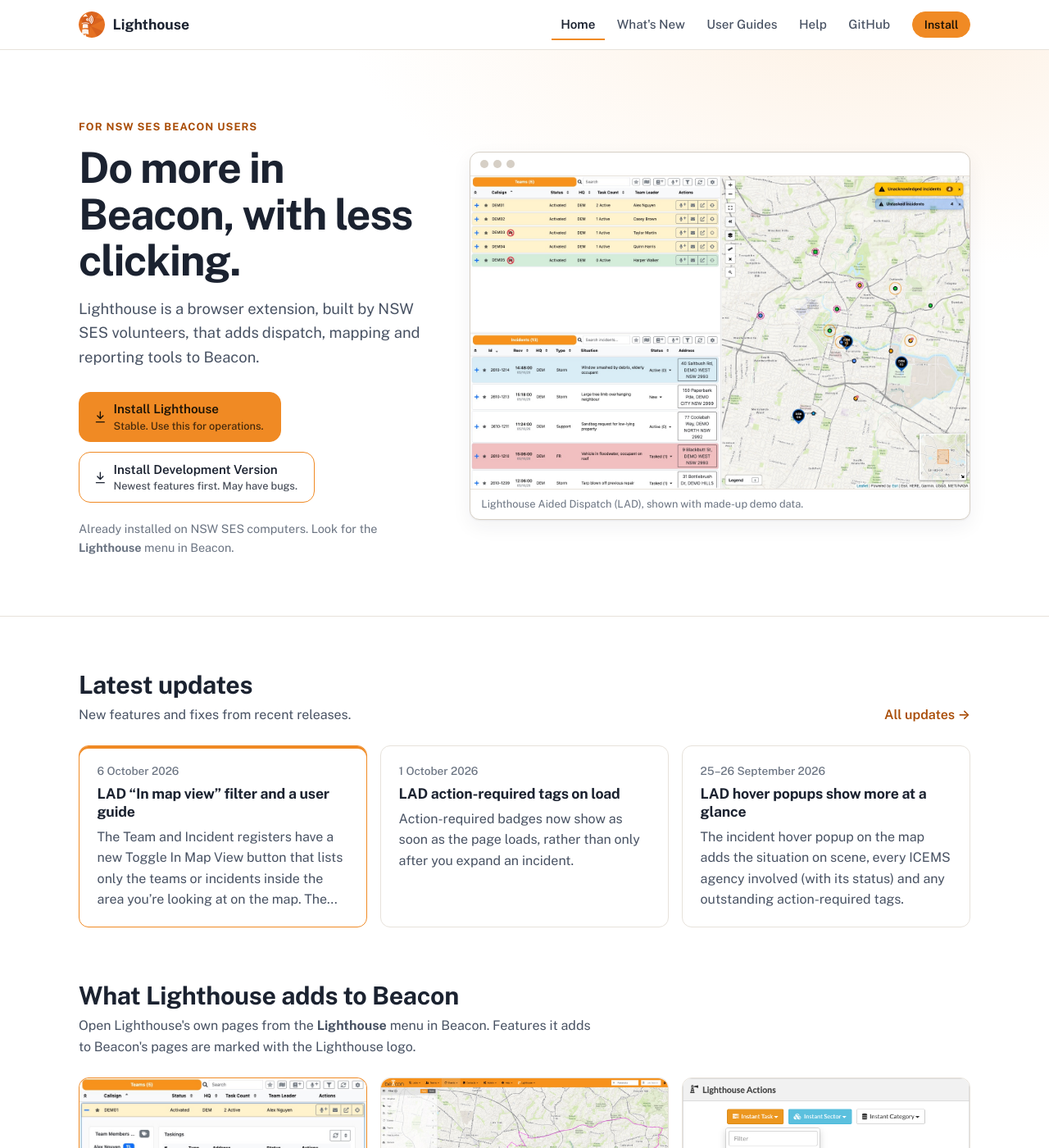
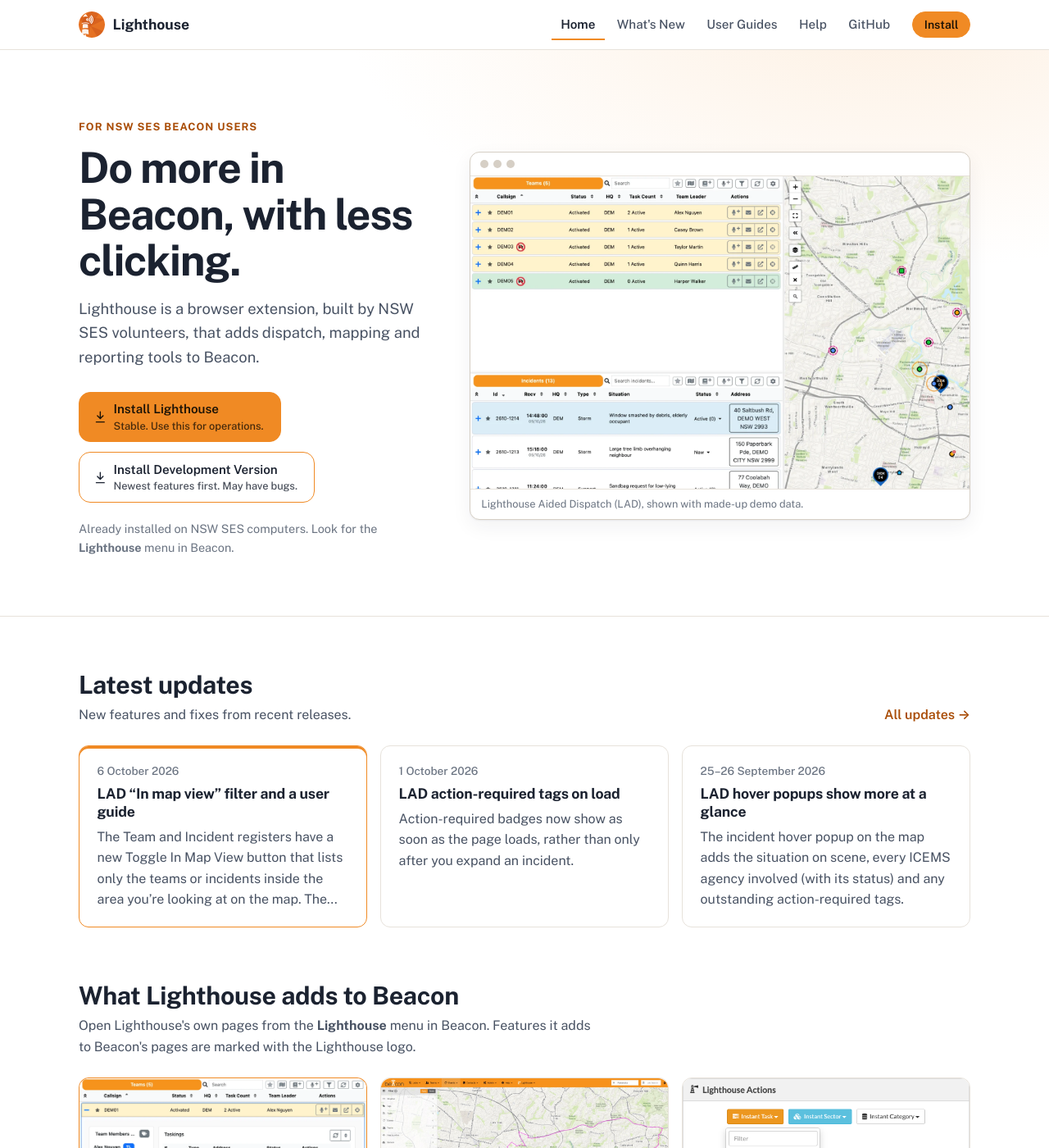
Before and after one commit to NSWSESMembers/lighthouse.ses.nsw.gov.au, a Jekyll site: the page built from index.html, in a window 1280 px wide and 1400 px high. Shown: the whole window at 82% size. Built offline with Jekyll 4.4.1, drawn with Linux system fonts in a browser that asks for light colours.

Commit message:
Sharper home page screenshots
- Recapture the LAD shots at 2x (demo-data harness) so they're crisp on
  high-DPI screens, and save them as WebP.
- Crop the hero to the registers plus the busy part of the map, so its text
  is readable instead of a whole 1600px window squeezed into ~600px.
- Stop the hover popup and Quick Filters images being stretched beyond
  their size: mark them 2x (srcset) and use object-fit: scale-down.

Co-Authored-By: Claude Opus 5.5 <noreply@anthropic.com>

```diff
--- a/assets/site.css
+++ b/assets/site.css
@@ -177,11 +177,12 @@ a.card:hover h3 { color: var(--accent-ink); }
 .card-featured { border-color: var(--accent); box-shadow: inset 0 3px 0 var(--accent); }
 .card-media { display: block; width: calc(100% + 2.7rem); max-width: none; height: 11rem; margin: -1.25rem -1.35rem 1.1rem; object-fit: cover; object-position: top left; border-bottom: 1px solid var(--line); border-radius: var(--radius) var(--radius) 0 0; background: var(--bg-soft); }
 .card-featured .card-media { margin-top: -1.25rem; }
+.card-media.fit { object-fit: scale-down; object-position: center top; }
 .gallery { display: grid; gap: 1rem; grid-template-columns: repeat(auto-fill, minmax(min(100%, 15rem), 1fr)); }
 .gallery figure { margin: 0; display: flex; flex-direction: column; background: var(--bg-card); border: 1px solid var(--line); border-radius: var(--radius); overflow: hidden; }
 .gallery a { display: block; aspect-ratio: 16 / 10; background: var(--bg-soft); border-bottom: 1px solid var(--line); }
 .gallery img { display: block; width: 100%; height: 100%; object-fit: cover; object-position: top center; }
-.gallery img.fit { object-fit: contain; object-position: center; padding: 1rem; }
+.gallery img.fit { object-fit: scale-down; object-position: center; padding: 1rem; }
 .gallery figcaption { padding: .85rem 1rem 1rem; color: var(--ink-2); font-size: .925rem; }
 .gallery figcaption strong { color: var(--ink); }
 .feature-icon { display: grid; place-items: center; width: 2.5rem; height: 2.5rem; margin-bottom: .9rem; color: var(--accent-ink); background: var(--accent-soft); border-radius: 10px; }
--- a/index.html
+++ b/index.html
@@ -38,7 +38,7 @@ description: Lighthouse is a browser extension, built by NSW SES volunteers, tha
 		</div>
 		<figure class="screenshot">
 			<div class="screenshot-bar" aria-hidden="true"><span></span><span></span><span></span></div>
-			<img src="/images/lad-screenshot.jpg" width="1600" height="1000" alt="Lighthouse Aided Dispatch: team and incident registers beside a map of incidents and teams">
+			<img src="/images/lad-screenshot.webp" width="1680" height="1050" alt="Lighthouse Aided Dispatch: team and incident registers beside a map of incidents and teams">
 			<figcaption>Lighthouse Aided Dispatch (LAD), shown with made-up demo data.</figcaption>
 		</figure>
 	</div>
@@ -84,7 +84,7 @@ description: Lighthouse is a browser extension, built by NSW SES volunteers, tha
 		</div>
 		<div class="grid">
 			<div class="card card-featured">
-				<img class="card-media" src="/images/lad-team.jpg" alt="A LAD team row expanded to show members, matched vehicle and taskings" loading="lazy">
+				<img class="card-media" src="/images/lad-team.webp" alt="A LAD team row expanded to show members, matched vehicle and taskings" loading="lazy">
 				<h3>Lighthouse Aided Dispatch</h3>
 				<p>LAD is a tasking dashboard. Track and task teams and incidents on one screen, with a live map, ICEMS messages, radio and vehicle tracking, alerts and shared map layers.</p>
 				<a class="card-link" href="/guides/lad/">LAD user guide →</a>
@@ -110,7 +110,7 @@ description: Lighthouse is a browser extension, built by NSW SES volunteers, tha
 				<p>Live Job Summary, Job Statistics and Team Summary screens, made for the big screen in an operations room.</p>
 			</div>
 			<div class="card">
-				<img class="card-media" src="/images/quick.png" alt="Lighthouse quick filters and saved filter collections on the job register" loading="lazy">
+				<img class="card-media fit" src="/images/feature-quick-filters.webp" srcset="/images/feature-quick-filters.webp 2x" alt="Lighthouse quick filters and saved filter collections on the job register" loading="lazy">
 				<h3>Registers and exports</h3>
 				<ul>
 					<li>Quick filters such as "All outstanding jobs"</li>
@@ -134,19 +134,19 @@ description: Lighthouse is a browser extension, built by NSW SES volunteers, tha
 		</div>
 		<div class="gallery">
 			<figure>
-				<a href="/images/lad-hover.png"><img class="fit" src="/images/lad-hover.png" alt="Map hover popup showing an incident's priority, type, address, status and ICEMS agencies" loading="lazy"></a>
+				<a href="/images/lad-hover.webp"><img class="fit" src="/images/lad-hover.webp" srcset="/images/lad-hover.webp 2x" alt="Map hover popup showing an incident's priority, type, address, status and ICEMS agencies" loading="lazy"></a>
 				<figcaption><strong>Hover popups.</strong> See an incident's priority, status, ICEMS agencies and outstanding actions without opening it.</figcaption>
 			</figure>
 			<figure>
-				<a href="/images/lad-spotlight.jpg"><img src="/images/lad-spotlight.jpg" alt="Spotlight search listing matching incidents" loading="lazy"></a>
+				<a href="/images/lad-spotlight.webp"><img src="/images/lad-spotlight.webp" alt="Spotlight search listing matching incidents" loading="lazy"></a>
 				<figcaption><strong>Spotlight search.</strong> Find any team or incident, or run a command, from the keyboard.</figcaption>
 			</figure>
 			<figure>
-				<a href="/images/lad-photos.jpg"><img src="/images/lad-photos.jpg" alt="Incident photo viewer with thumbnails and a large photo" loading="lazy"></a>
+				<a href="/images/lad-photos.webp"><img src="/images/lad-photos.webp" alt="Incident photo viewer with thumbnails and a large photo" loading="lazy"></a>
 				<figcaption><strong>Incident photos.</strong> Zoom, pan, rotate and download the photos attached to an incident.</figcaption>
 			</figure>
 			<figure>
-				<a href="/images/lad-layouts.jpg"><img src="/images/lad-layouts.jpg" alt="Configuration screen showing nine layout presets" loading="lazy"></a>
+				<a href="/images/lad-layouts.webp"><img src="/images/lad-layouts.webp" alt="Configuration screen showing nine layout presets" loading="lazy"></a>
 				<figcaption><strong>Your layout.</strong> Arrange the map and registers to suit your screen, in light or dark mode.</figcaption>
 			</figure>
 		</div>
```
Also changed, not shown: images/feature-quick-filters.webp (added), images/lad-hover.png (deleted), images/lad-hover.webp (added), images/lad-layouts.jpg (deleted), images/lad-layouts.webp (added), images/lad-photos.jpg (deleted), images/lad-photos.webp (added), images/lad-screenshot.jpg (deleted), images/lad-screenshot.webp (added), images/lad-spotlight.jpg (deleted), images/lad-spotlight.webp (added), images/lad-team.jpg (deleted), images/lad-team.webp (added).
